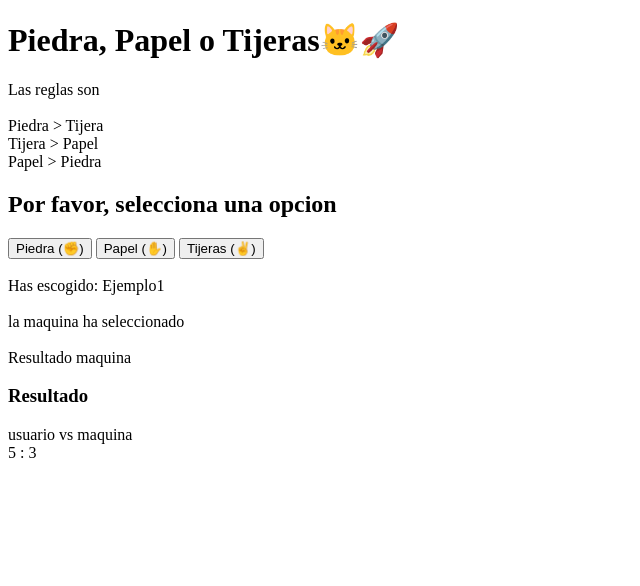
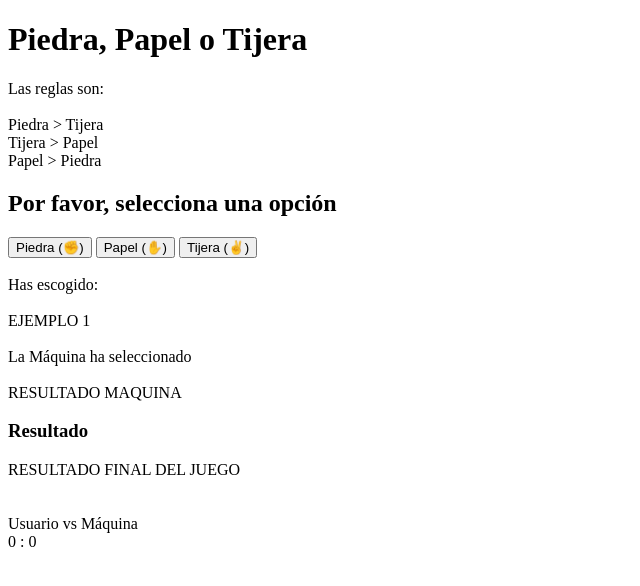
Before and after one commit to DJdragonMVT/ppt, a plain HTML site: page index.html in a window 1280 px wide. Shown: the whole page, without its empty margins (0-640 px from the left). Drawn offline with Linux system fonts and the light colour scheme.

Commit message:
Se actualizo la estructura y se añadieron la funcion del boton

```diff
--- a/index.html
+++ b/index.html
@@ -4,44 +4,53 @@
     <meta charset="UTF-8">
     <meta name="viewport" content="width=device-width, initial-scale=1.0">
     <link rel="stylesheet" href="./style.css">
-    <script src="./main.js"></script>
-    <title>Document</title>
+    <title>✊✋✌</title>
 </head>
 <body>
 
-    <h1>Piedra, Papel o Tijeras🐱‍🚀</h1>
-    <p>Las reglas son <br>
+    <h1>Piedra, Papel o Tijera</h1>
+    <p>Las reglas son:
+        <br>
         <br>
         Piedra > Tijera <br>
         Tijera > Papel <br>
         Papel > Piedra
     </p>
 
-    <h2>
-        Por favor, selecciona una opcion
-    </h2>
+    <h2>Por favor, selecciona una opción</h2>
 
-    <button>Piedra (✊)</button>
-    <button>Papel (✋)</button>
-    <button>Tijeras (✌)</button>
+    <button id="but-piedra">Piedra (✊)</button>
+    <button id="but-papel">Papel (✋)</button>
+    <button id="but-tijera">Tijera (✌)</button>
 
     <br>
     <br>
     Has escogido:
 
-    <span id="lbl-user">Ejemplo1</span>
+    <br>
+    <br>
+    <span id="lbl-user"> EJEMPLO 1 </span>
 
     <br>
     <br>
-    la maquina ha seleccionado
+    La Máquina ha seleccionado
 
     <br>
     <br>
-    <span id="lbl-cpu">Resultado maquina</span>
+    <span id="lbl-cpu"> RESULTADO MAQUINA </span>
 
     <h3>Resultado</h3>
-    usuario vs maquina
+
+    <span id="lbl-final">RESULTADO FINAL DEL JUEGO</span>
+
     <br>
-    <span>5</span> : <span>3</span>
+    <br>
+    <br>
+    Usuario vs Máquina
+    <br>
+    <span id="lbl-put-user"> 0 </span> : <span id="lbl-put-cpu"> 0 </span>
+
+
+    <script src="./main.js"></script>
 </body>
 </html>
--- /dev/null
+++ b/main.js
@@ -0,0 +1,12 @@
+//Creando las referencias
+var butPiedra = document.getElementById("but-piedra");
+var butPapel = document.getElementById("but-papel");
+var butTijera = document.getElementById("but-tijera");
+
+butPiedra.addEventListener("click", press);
+butPapel.addEventListener("click", press);
+butTijera.addEventListener("click", press);
+
+function press(){
+    alert("Me presionaron");
+}
```
